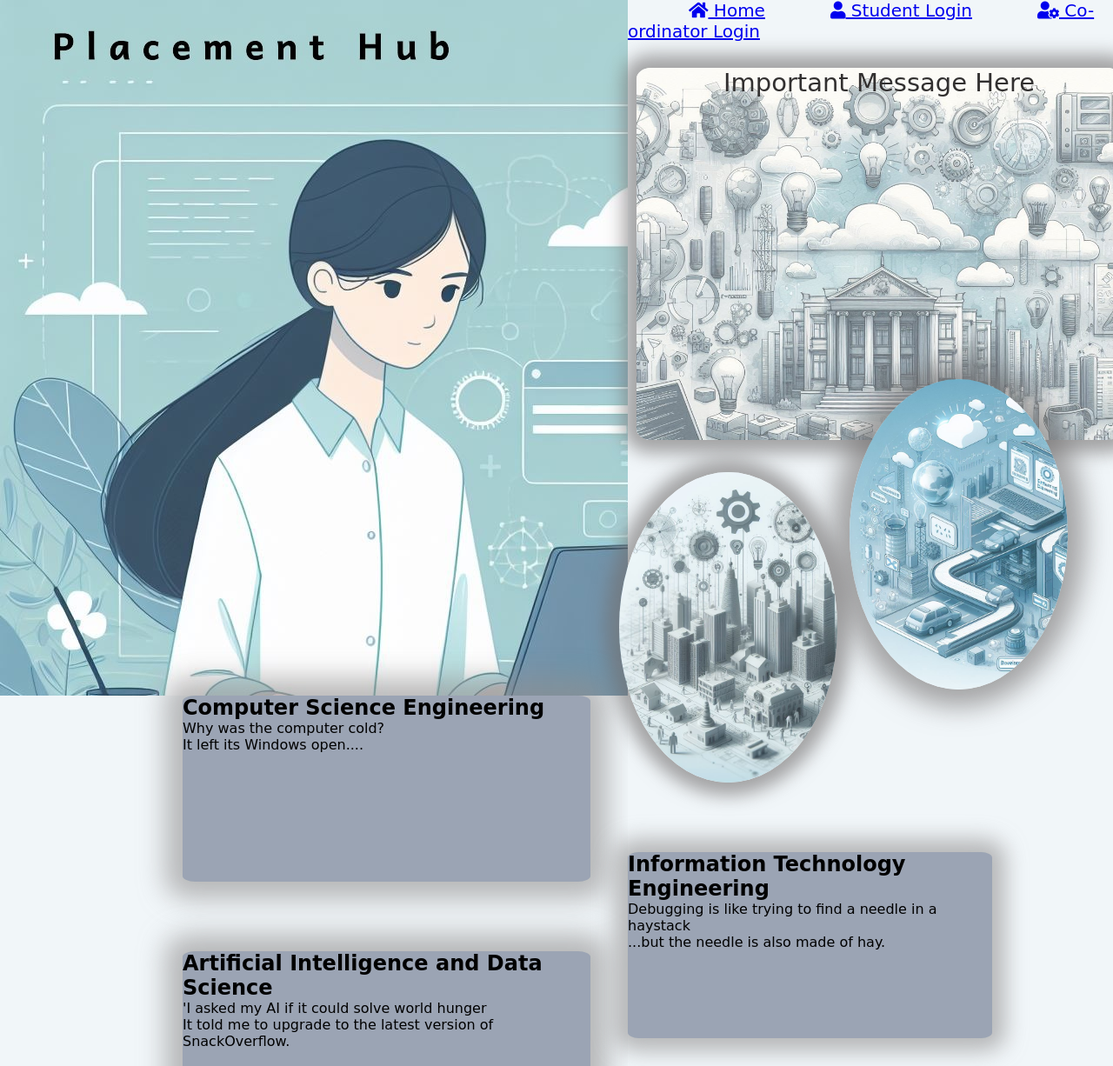
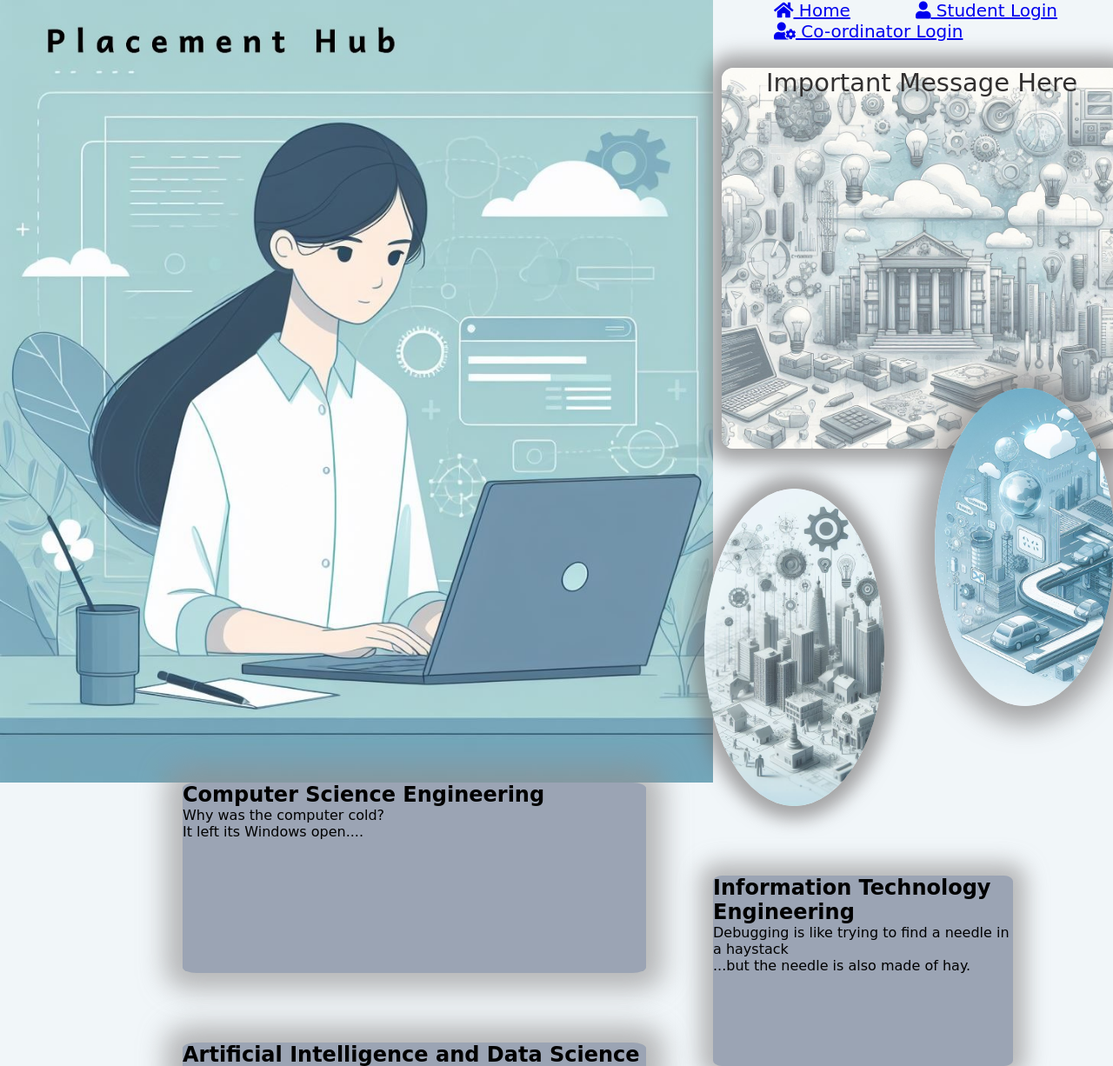
Before and after one commit to GauravKumbhar0491/Placement_Hub, a Flask app: page / in a window 1280 px wide. Shown: the top 1226 px of the page at 87% size. Run offline with Flask 3, Linux system fonts and the light colour scheme.

Commit message:
index page css change

```diff
--- a/Placement/static/styles.css
+++ b/Placement/static/styles.css
@@ -18,9 +18,10 @@ body {
 }
 
 .box .main-img {
-    height: 800px;
-    width: 722px;
+    height: 900px;
+    width: 820px;
     background-image: url("first-page.png");
+    background-size: cover;
 }
 
 .box a{
@@ -31,7 +32,7 @@ body {
 
 .box a:hover{
     transition: 0.4s;
-    font-size: xx-large;
+    font-size:24px;
     color: gray;
 }
 
```
